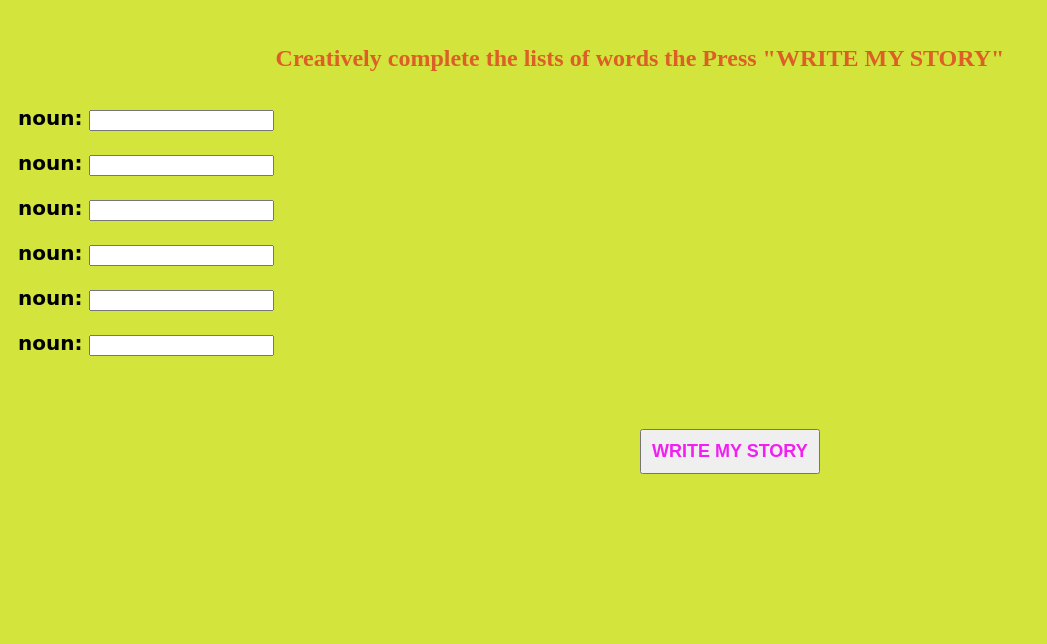
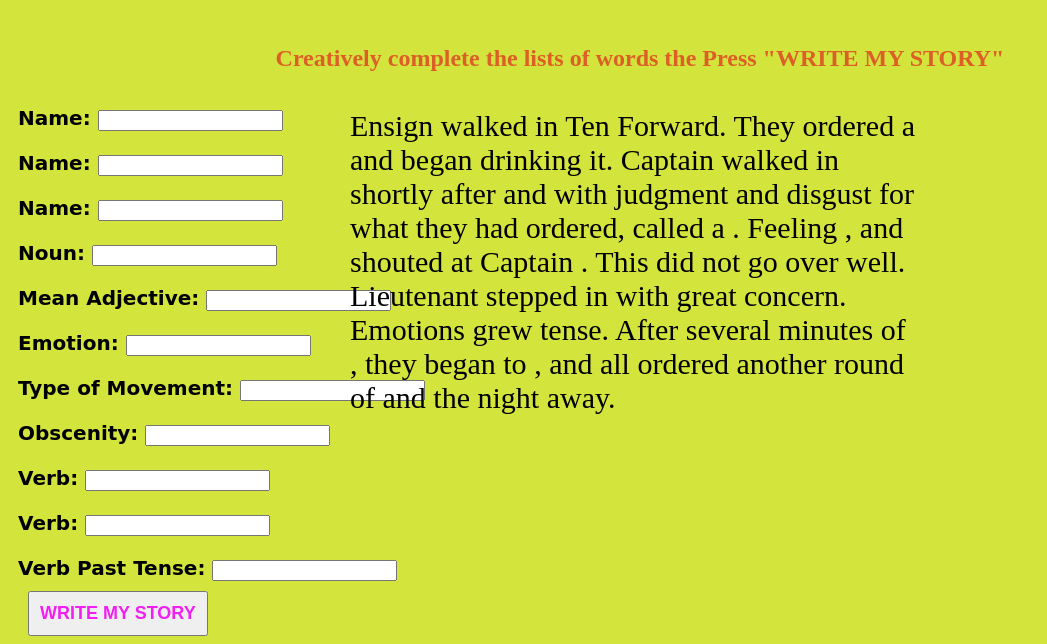
Before and after one commit to CapyJara/mad-lib-game, a plain HTML site: page index.html in a window 1280 px wide. Shown: the part 171-815 px from the top of the page, without its empty margins (0-1047 px from the left). Drawn offline with Linux system fonts and the light colour scheme.

Commit message:
added story and inserted input fields

```diff
--- a/index.html
+++ b/index.html
@@ -13,29 +13,50 @@
 
     <!-- repeat to capture all inputs -->
     <label>
-        noun:
-        <input id="noun1">
+        Name:
+        <input id="name1">
     </label>
     <label>
-        noun:
-        <input id="noun1">
+        Name:
+        <input id="name2">
     </label>
     <label>
-        noun:
-        <input id="noun1">
+        Name:
+        <input id="name3">
     </label>
     <label>
-        noun:
-        <input id="noun1">
+        Noun:
+        <input id="noun">
     </label>
     <label>
-        noun:
-        <input id="noun1">
+        Mean Adjective:
+        <input id="meanAdjective">
     </label>
     <label>
-        noun:
-        <input id="noun1">
+        Emotion:
+        <input id="emotion">
     </label>
+    <label>
+        Type of Movement:
+        <input id="movement">
+    </label>
+    <label>
+        Obscenity:
+        <input id="obscenity">
+    </label>
+    <label>
+        Verb:
+        <input id="verb1">
+    </label>
+    <label>
+        Verb:
+        <input id="verb2">
+    </label>
+    <label>
+        Verb Past Tense:
+        <input id="verb3">
+    </label>
+
 
     <button onclick="writeStory()">WRITE MY STORY</button>
 
--- a/main.css
+++ b/main.css
@@ -31,14 +31,12 @@ button {
     font-size: 18px;
     position: relative;
     left: 20px;
-    position: absolute;
-    left: 50%;
-    top: 75%
+
 }
 
 p.finalStory {
    position: absolute;
-   left: 275px;
+   left: 350px;
    width: 570px;
    top: 250px;
    font-size: 30px;
@@ -52,7 +50,3 @@ p.instructions {
     text-align: center;
 
 }
-
-noun_one {
-    color: white;
-}
--- a/main.js
+++ b/main.js
@@ -4,18 +4,49 @@ function writeStory() {
     console.log(writeStory);
 
     // repeat for all inputs
-    var nounOne = document.getElementById('noun1');
+    var nameOneInput = document.getElementById('name1');
+    var nameTwoInput = document.getElementById('name2');
+    var nameThreeInput = document.getElementById('name3');
 
-    // repeat for all inputs
-    var noun_one = nounOne.value;
+    var nounInput = document.getElementById('noun');
+
+    var meanAdjectiveInput = document.getElementById('meanAdjective');
+
+    var emotionInput = document.getElementById('emotion');
+
+    var movementInput = document.getElementById('movement');
+
+    var obscenityInput = document.getElementById('obscenity');
+
+    var verbOneInput = document.getElementById('verb1');
+    var verbTwoInput = document.getElementById('verb2');
+    var verbThreeInput = document.getElementById('verb3');
+
+    var name_one = nameOneInput.value;
+    var name_two = nameTwoInput.value;
+    var name_three = nameThreeInput.value;
+
+    var noun = nounInput.value;
+
+    var mean_adjective = meanAdjectiveInput.value;
+
+    var emotion = emotionInput.value;
+
+    var movement = movementInput.value;
+
+    var obscenity = obscenityInput.value;
+
+    var verb_one = verbOneInput.value;
+    var verb_two = verbTwoInput.value;
+    var verb_three = verbThreeInput.value;
 
 
-    var story = noun_one + 'Lorem ipsum dolor sit amet, consectetur adipiscing elit, sed do eiusmod tempor incididunt ut labore et dolore magna aliqua. Ut enim ad minim veniam, quis nostrud exercitation ullamco laboris nisi ut aliquip ex ea commodo consequat. Duis aute irure dolor in reprehenderit in voluptate velit esse cillum dolore eu fugiat nulla pariatur. Excepteur sint occaecat cupidatat non proident, sunt in culpa qui officia deserunt mollit anim id est laborum.';
+    // var story = 'bla bla bla' + noun_one +
 
     var madLib = document.getElementById('madLib');
-    madLib.textContent = story;
 
+    madLib.innerHTML = 'Ensign <strong>' + name_one + '</strong> walked in Ten Forward. They ordered a <strong>' + noun + '</strong> and began drinking it. Captain <strong>' + name_two + '</strong> walked in shortly after and with judgment and disgust for what they had ordered, called <strong>' + name_one + '</strong> a <strong>' + mean_adjective + '</strong>. Feeling <strong>' + emotion + '</strong> , <strong>' + name_one + ' ' + movement + '</strong> and shouted <strong>' + obscenity + '</strong> at Captain <strong>' + name_two + '</strong>. This did not go over well. Lieutenant <strong>' + name_three + '</strong> stepped in with great concern. Emotions grew tense. After several minutes of <strong>' + verb_one + '</strong>, they began to <strong>' + verb_two + '</strong>, and all ordered another round of <strong>' + noun + '</strong> and <strong>' + verb_three + '</strong> the night away.';
 
 }
 
-//writeStory();
+writeStory();
```
